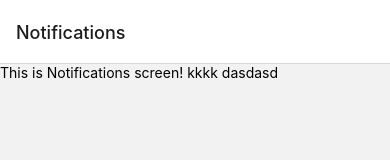
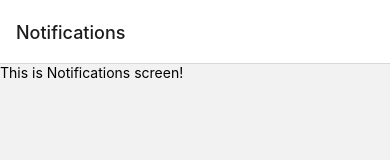
Before and after one commit to HakifKadriu/PlantCareReminder, a React Native app in the folder PlantCareReminder/: screen /Notifications in a window 390 px wide. Shown: the top 160 px of the page. Built offline with nearby package versions, Linux system fonts and the light colour scheme.

Commit message:
Reverted to Default

```diff
--- a/PlantCareReminder/App.js
+++ b/PlantCareReminder/App.js
@@ -23,9 +23,6 @@ export default function App() {
     return (
     <NavigationContainer>
       <Tab.Navigator
-        screenOptions={{
-          // tabBarStyle: { backgroundColor: 'powderblue' },
-        }}
       >
         <Tab.Screen name="Home" component={HomeScreen} options={{
           tabBarLabel: '',
--- a/PlantCareReminder/src/screens/HomeScreen.js
+++ b/PlantCareReminder/src/screens/HomeScreen.js
@@ -4,7 +4,7 @@ import { View, Text, StyleSheet } from 'react-native';
 export default function HomeScreen() {
     return (
 <View style={styles.container}>
-    <Text>This is Home Screen! This is a test! this is another test!</Text>
+    <Text>This is Home Screen!</Text>
 </View>
     )
 }
--- a/PlantCareReminder/src/screens/Notifications.js
+++ b/PlantCareReminder/src/screens/Notifications.js
@@ -4,8 +4,7 @@ import { View, Text, StyleSheet } from 'react-native';
 export default function Notifications() {
     return (
 <View style={styles.container}>
-    <Text>This is Notifications screen! kkkk
-        dasdasd
+    <Text>This is Notifications screen!
     </Text>
 </View>
     )
```
